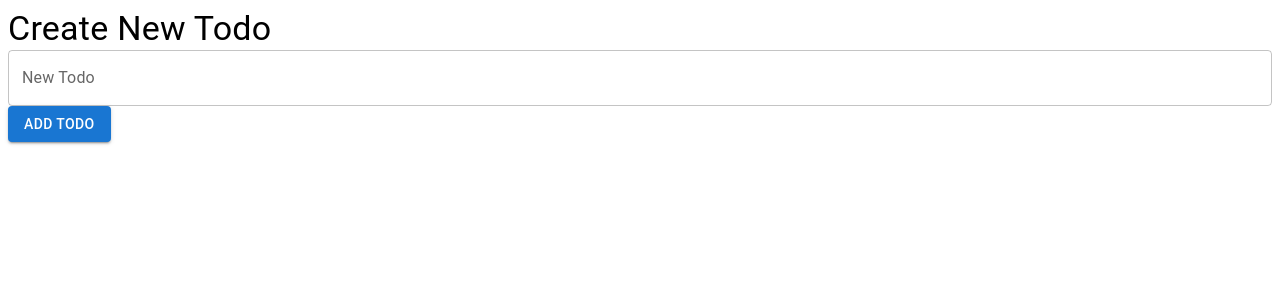
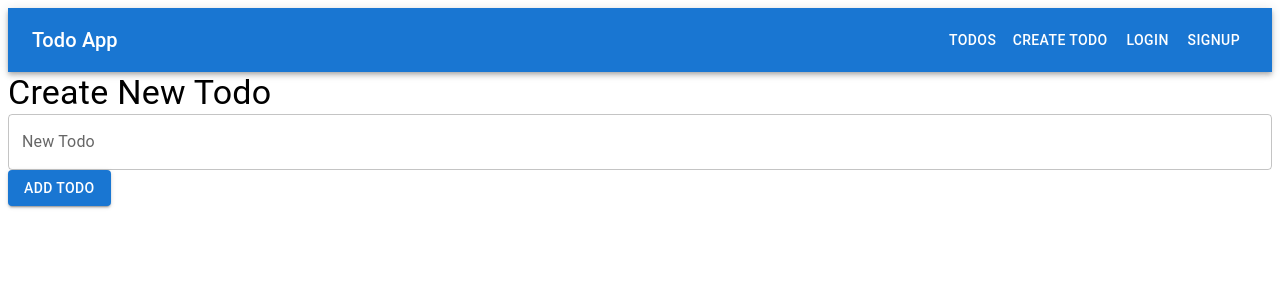
Before and after one commit to dev-crusader/todo-list, a React (Vite) app: page /todos/new in a window 1280 px wide. Shown: the top 300 px of the page. Built offline with nearby package versions, Linux system fonts and the light colour scheme.

Commit message:
added nav bar

```diff
--- a/src/App.jsx
+++ b/src/App.jsx
@@ -1,4 +1,5 @@
-import { BrowserRouter as Router, Route, Routes } from "react-router-dom";
+import { BrowserRouter as Router, Route, Routes, Link } from "react-router-dom";
+import { AppBar, Toolbar, Typography, Button } from "@mui/material";
 import Todos from "./components/Todos";
 import TodoItem from "./components/TodoItem";
 import CreateTodo from "./components/CreateTodo";
@@ -9,6 +10,26 @@ import Signup from "./components/Signup";
 const App = () => {
   return (
     <Router>
+      <AppBar position="static">
+        <Toolbar>
+          <Typography variant="h6" sx={{ flexGrow: 1 }}>
+            Todo App
+          </Typography>
+          <Button color="inherit" component={Link} to="/todos">
+            Todos
+          </Button>
+          <Button color="inherit" component={Link} to="/todos/new">
+            Create Todo
+          </Button>
+          <Button color="inherit" component={Link} to="/login">
+            Login
+          </Button>
+          <Button color="inherit" component={Link} to="/signup">
+            Signup
+          </Button>
+        </Toolbar>
+      </AppBar>
+
       <Routes>
         <Route exact path="/" element={<Todos />} />
         <Route exact path="/todos" element={<Todos />} />
```
